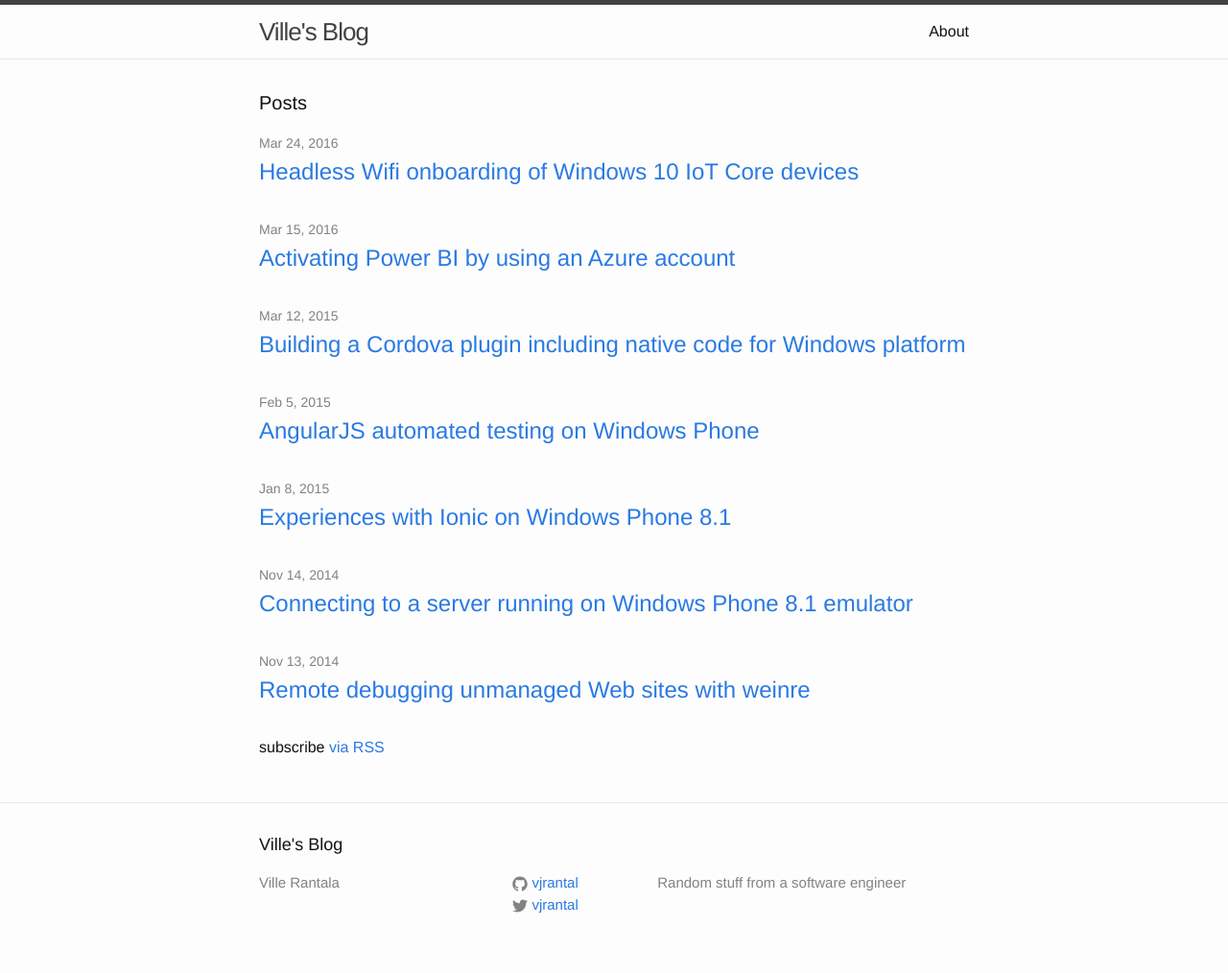
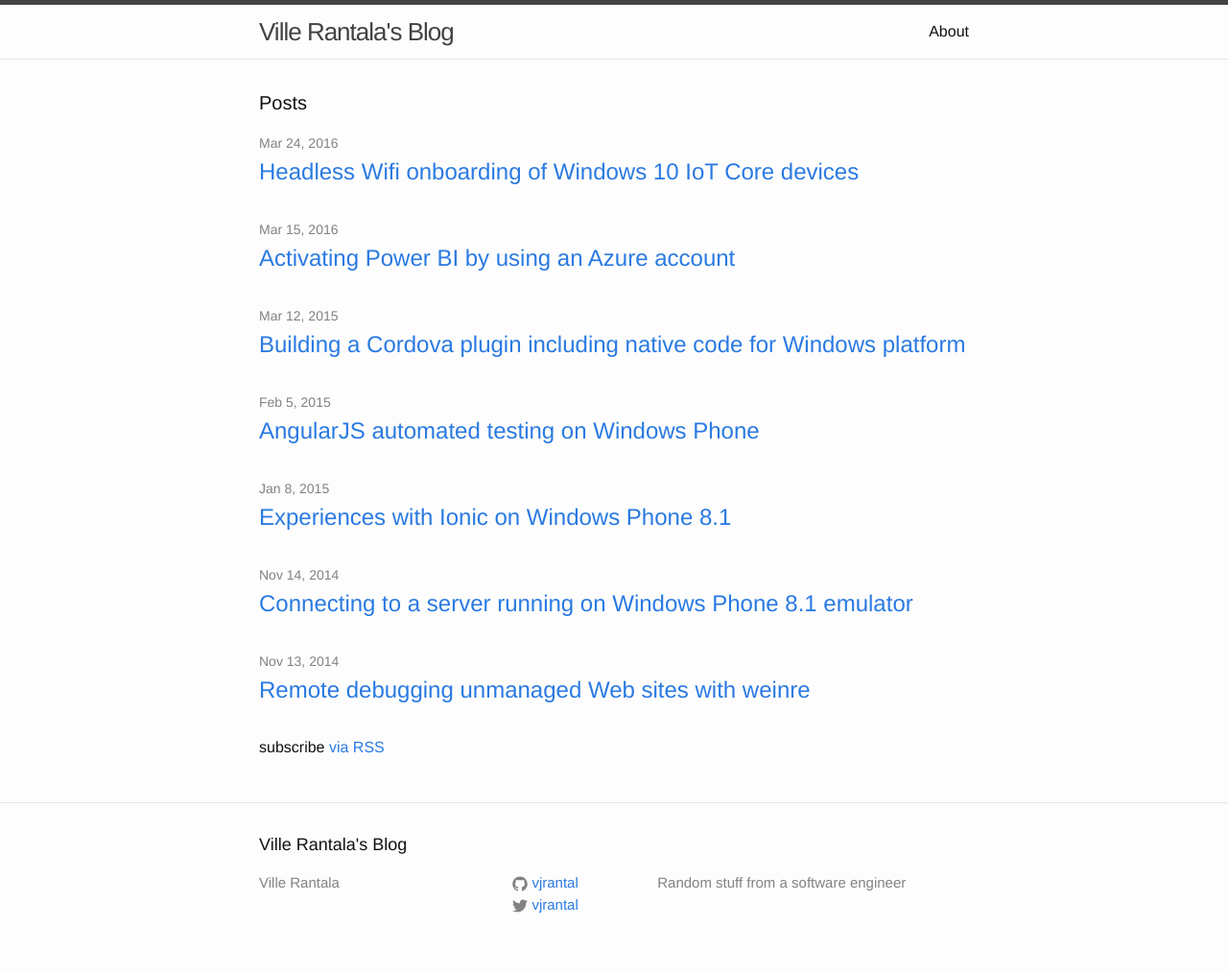
Before and after one commit to vjrantal/vjrantal.github.io, a Jekyll site: the page built from index.md, in a window 1280 px wide. Shown: the whole page at 96% size. Built offline with Jekyll 4.4.1, drawn with Linux system fonts in a browser that asks for light colours.

Commit message:
Add correct site url

```diff
--- a/_config.yml
+++ b/_config.yml
@@ -13,12 +13,12 @@
 # you will see them accessed via {{ site.title }}, {{ site.email }}, and so on.
 # You can create any custom variable you would like, and they will be accessible
 # in the templates via {{ site.myvariable }}.
-title: Ville's Blog
+title: Ville Rantala's Blog
 author: Ville Rantala
 description: > # this means to ignore newlines until "baseurl:"
   Random stuff from a software engineer
 baseurl: "" # the subpath of your site, e.g. /blog
-url: "" # the base hostname & protocol for your site, e.g. http://example.com
+url: "https://blog.vjrantal.net" # the base hostname & protocol for your site, e.g. http://example.com
 
 repository: vjrantal/vjrantal.github.io
 
```
